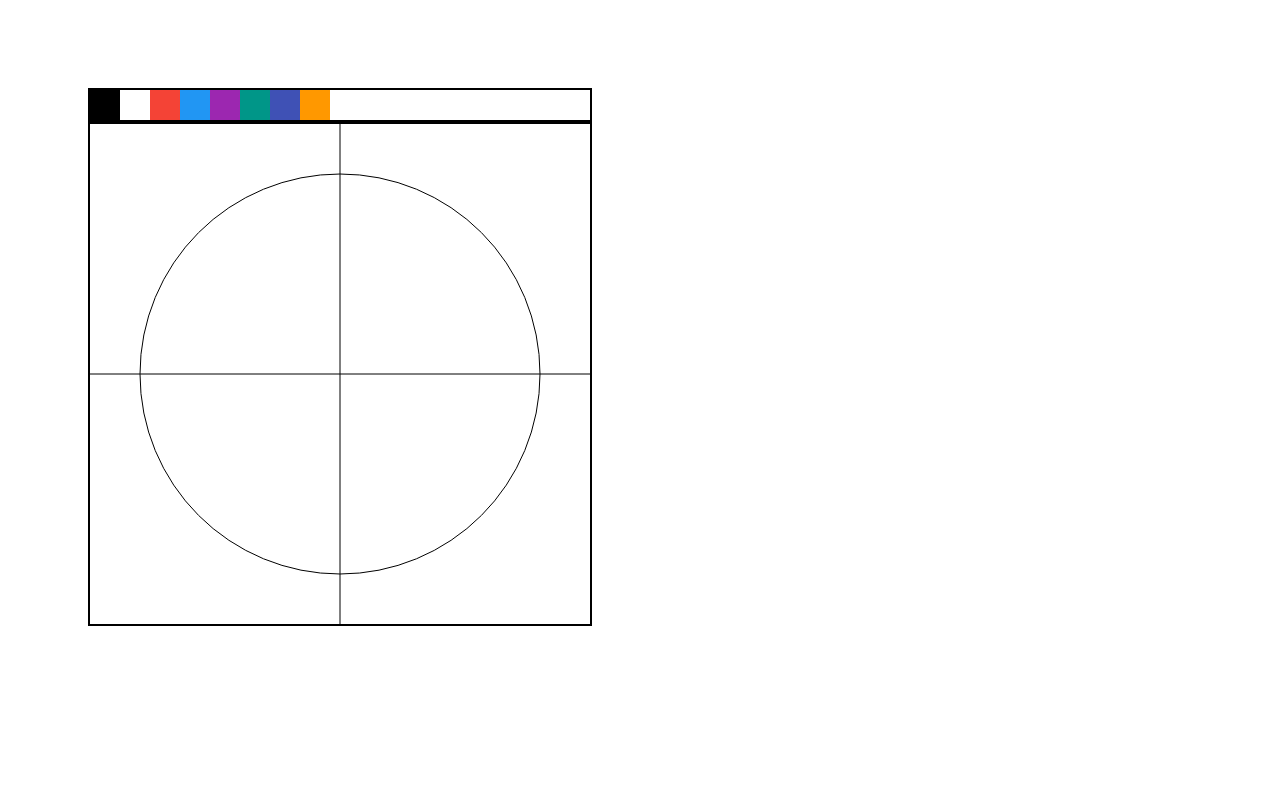
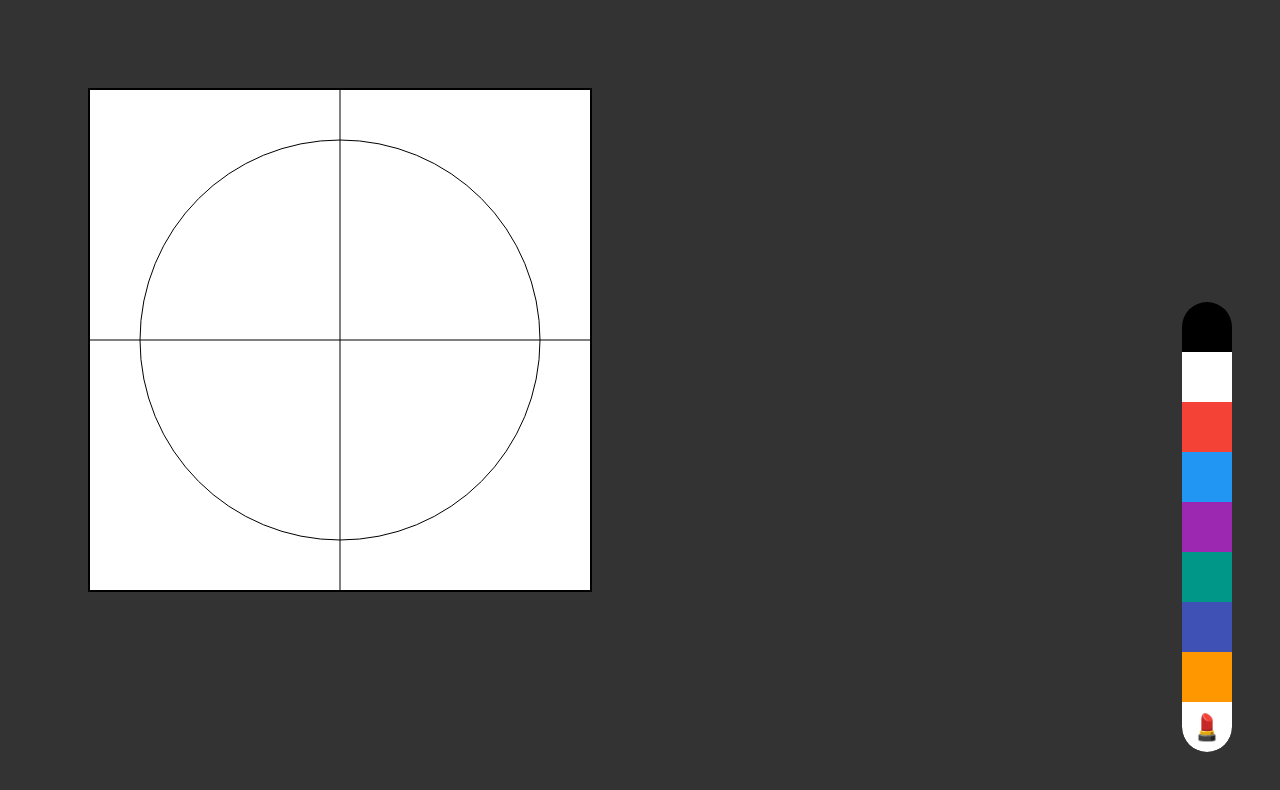
Before and after one commit to Art2B/mandala, a plain HTML site: page index.html in a window 1280 px wide. Drawn offline with Linux system fonts and the light colour scheme.

Commit message:
adding colour picker 💅

```diff
--- a/index.html
+++ b/index.html
@@ -6,7 +6,51 @@
   <link rel="stylesheet" type="text/css" href="main.css">
 </head>
 <body>
-  <canvas height="30" width="500" id="colorPicker"></canvas>
+  <section class="colorPicker">
+    <button class="colorPicker__button" type="button" name="button">💄</button>
+    <div class="colorPicker__colorList">
+      <div class="colorPicker__colorList__color"
+        style="background:#000"
+        onclick="pickColor('#000')"
+        >
+      </div>
+      <div class="colorPicker__colorList__color"
+        style="background:#FFF"
+        onclick="pickColor('#FFF')"
+        >
+      </div>
+      <div class="colorPicker__colorList__color"
+        style="background:#F44336"
+        onclick="pickColor('#F44336')"
+        >
+      </div>
+      <div class="colorPicker__colorList__color"
+        style="background:#2196F3"
+        onclick="pickColor('#2196F3')"
+        >
+      </div>
+      <div class="colorPicker__colorList__color"
+        style="background:#9C27B0"
+        onclick="pickColor('#9C27B0')"
+        >
+      </div>
+      <div class="colorPicker__colorList__color"
+        style="background:#009688"
+        onclick="pickColor('#009688')"
+        >
+      </div>
+      <div class="colorPicker__colorList__color"
+        style="background:#3F51B5"
+        onclick="pickColor('#3F51B5')"
+        >
+      </div>
+      <div class="colorPicker__colorList__color"
+        style="background:#FF9800"
+        onclick="pickColor('#FF9800')"
+        >
+      </div>
+    </div>
+  </section>
   <canvas height="500" width="500" id="canvas"></canvas>
   <script type="text/javascript" src="main.js"></script>
 </body>
--- a/main.css
+++ b/main.css
@@ -1,5 +1,6 @@
 body {
   padding: 5rem;
+  background: #333;
 }
 
 * {
@@ -7,6 +8,53 @@ body {
 }
 
 canvas {
+  background: white;
   display: block;
   border: 2px solid black;
 }
+
+.colorPicker {
+  position: fixed;
+  bottom: 3rem;
+  right: 3rem;
+  display: flex;
+  justify-content: center;
+  height: 450px;
+  width: 50px;
+  border-radius: 50px;
+  overflow: hidden;
+}
+
+.colorPicker__button {
+  height: 50px;
+  width: 50px;
+  display: flex;
+  align-items: center;
+  justify-content: center;
+  border: 0;
+  font-size: 1.6rem;
+  background: white;
+  transition: all ease 0.3s;
+  z-index: 10;
+  position: absolute;
+  bottom: 0;
+  border-bottom-right-radius: 50%;
+  border-bottom-left-radius: 50%;
+}
+
+.colorPicker__colorList {
+  position: absolute;
+  bottom: 50px;
+  z-index: 5;
+}
+
+.colorPicker__colorList__color {
+  height: 50px;
+  width: 50px;
+  cursor: cell;
+  transition: ease all 0.2s;
+}
+
+.colorPicker__colorList__color:hover {
+  height: 60px;
+}
--- a/main.js
+++ b/main.js
@@ -1,3 +1,9 @@
+let currentColor = "#000"
+
+const pickColor = (color) => {
+  currentColor = color
+}
+
 window.onload = function () {
   var c = document.getElementById("canvas")
   var ctx = c.getContext("2d")
@@ -5,6 +11,8 @@ window.onload = function () {
   ctx.beginPath();
   ctx.arc(c.width/2, c.height/2, c.width*0.4, 0,2*Math.PI);
   ctx.stroke();
+
+  ctx.strokeStyle = currentColor;
 
   var lastPosition = {
     x: null,
@@ -32,6 +40,9 @@ window.onload = function () {
   }
 
   var handleMouseMove = function (e) {
+
+    ctx.strokeStyle = currentColor;
+
     if (!lastPosition.x || !lastPosition.y) {
       setLastPosition(e.offsetX, e.offsetY)
     }
@@ -67,28 +78,4 @@ window.onload = function () {
     ctx.closePath()
     resetLastPosition()
   })
-
-  // COLOR PICKER - 20height
-  var cp = document.getElementById("colorPicker")
-  var cpCtx = cp.getContext("2d")
-
-  //COLORS
-  const heightCP = 30
-
-  var   base    = '#000',
-        white   = '#FFF',
-        red     = '#F44336',
-        blue    = '#2196F3',
-        pink    = '#9C27B0',
-        teal    = '#009688',
-        indigo  = '#3F51B5',
-        orange  = '#FF9800'
-
-  const colors = [base, white, red, blue, pink, teal, indigo, orange]
-
-  colors.forEach((color, index) => {
-    cpCtx.fillStyle = color
-    cpCtx.fillRect(index * heightCP, 0, 30, 30)
-  })
-
 }
```
Also changed, not shown: colorPicker.js (added).
